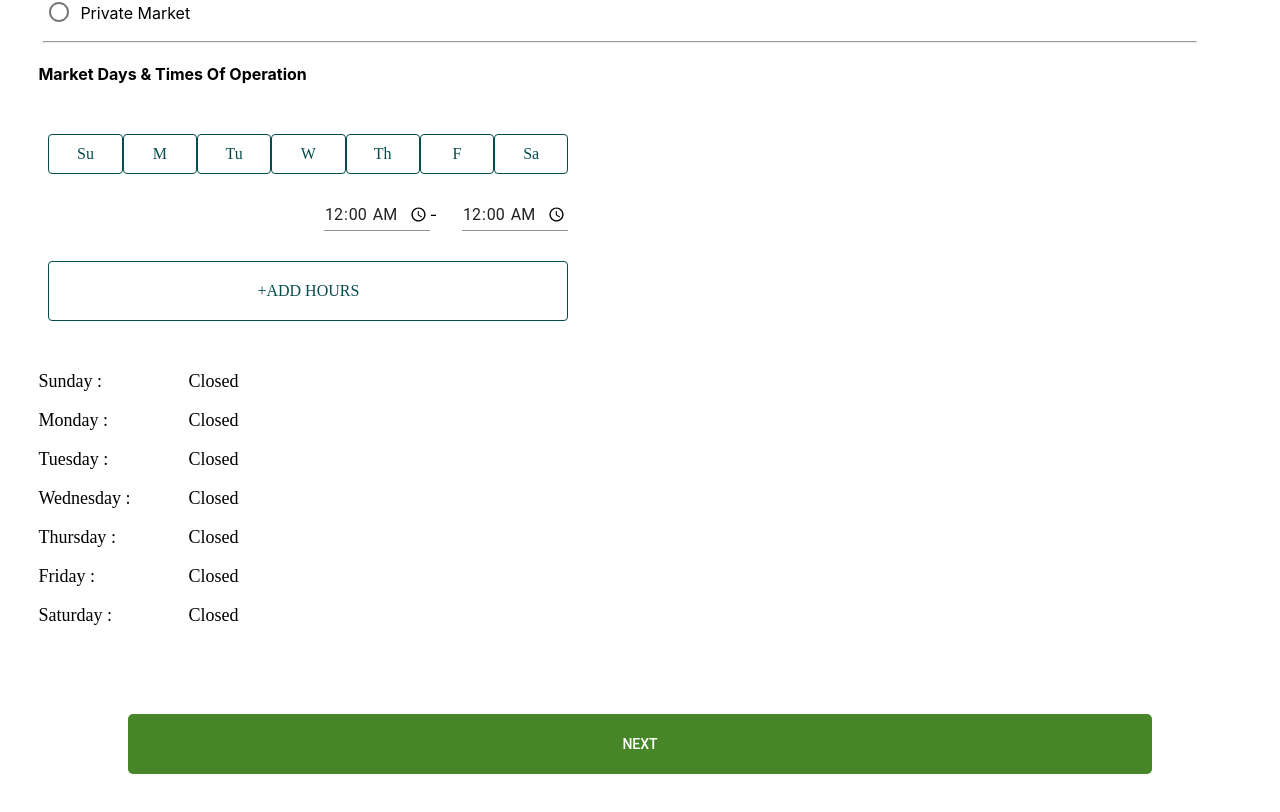
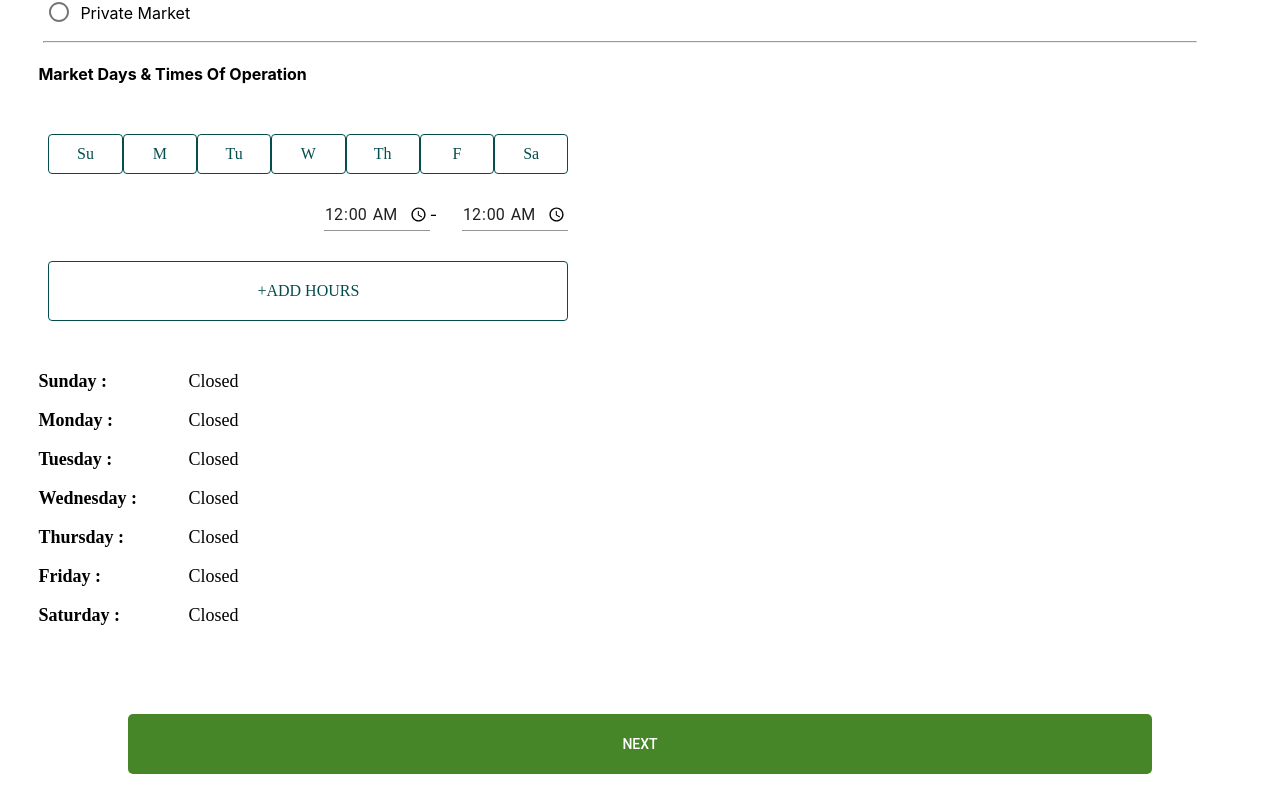
Before and after one commit to labs14-market-organizer/frontend, a React (Create React App) app: page /createmarket in a window 1280 px wide. Shown: the part 909-1721 px from the top of the page. Built offline with nearby package versions, Linux system fonts and the light colour scheme; a web font is replaced by a local one.

Commit message:
final changes to hours/ displaying correctly

```diff
--- a/src/routes/CreateMarket.js
+++ b/src/routes/CreateMarket.js
@@ -486,9 +486,9 @@ class CreateMarket extends React.Component {
 
         {this.state.operation.map(item => {
                         return (item.start !== null) ?
-                        <StyledP><StyledUp> {item.day}:</StyledUp> <StyledUp>{this.militaryConvert(item.start)} - {this.militaryConvert(item.end)}</StyledUp>
+                        <StyledP><StyledUp style={{fontWeight: "600"}}> {item.day}:</StyledUp> <StyledUp>{this.militaryConvert(item.start)} - {this.militaryConvert(item.end)}</StyledUp>
                           <button value={this.state[item.day]} style={{fontWeight: "600"}} onClick={(e) => this.deleteTime(e, item.day)}>X</button></StyledP>
-                        : <StyledP> <StyledUp>{item.day} :</StyledUp> Closed </StyledP>
+                        : <StyledP> <StyledUp style={{fontWeight: "600"}}>{item.day} :</StyledUp> Closed </StyledP>
                     })}
         <br />
         </StyleLeft>
```
